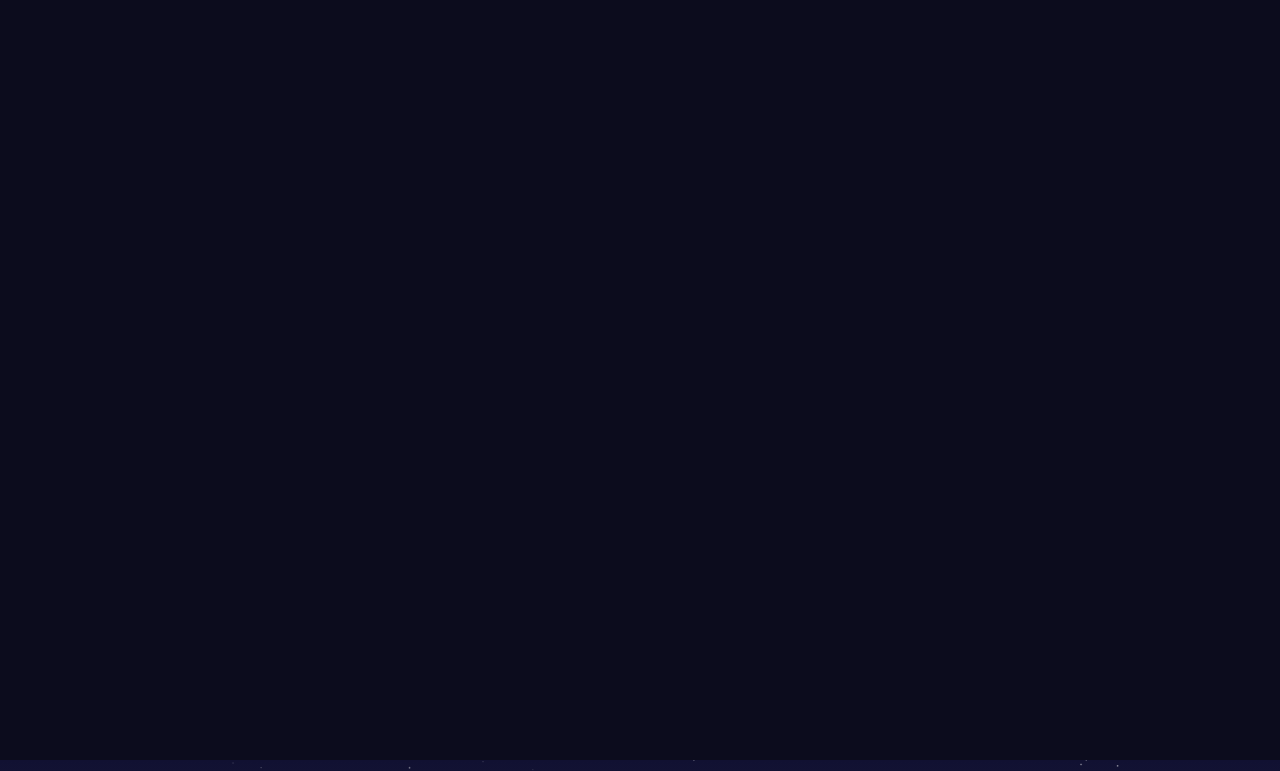
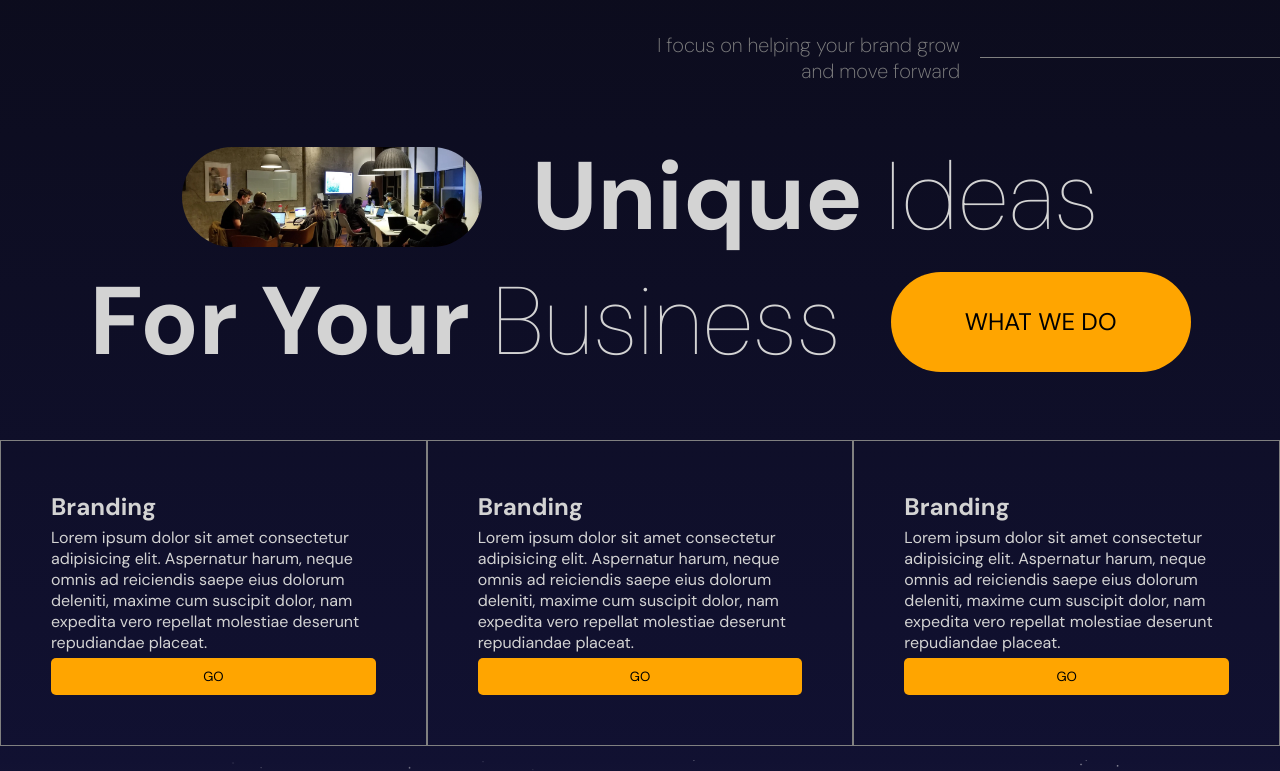
Before and after one commit to safak/animated-portfolio, a React (Vite) app: page / in a window 1280 px wide. Shown: the part 1640-2411 px from the top of the page. Built offline with nearby package versions, Linux system fonts and the light colour scheme.

Commit message:
added services page, cards, animations, and on hoverstate

```diff
--- a/src/App.jsx
+++ b/src/App.jsx
@@ -2,6 +2,7 @@ import './app.scss';
 import Navbar from './components/navbar/Navbar';
 import Hero from './components/Hero/Hero';
 import Parallax from './components/Parallax/Parallax';
+import Services from './components/Services/Services';
 
 const App = () => {
   return (
@@ -13,17 +14,18 @@ const App = () => {
       <section id='Services'>
         <Parallax type='services' />
       </section>
-      <section>"</section>
+      <section>Services
+        <Services />
+      </section>
       <section id='Portfolio'>
         <Parallax type='portfolio' />
       </section>
-      <section></section>
-      <section></section>
-      <section></section>
+      <section>Portfolio1</section>
+      <section>Portfolio2</section>
+      <section>Portfolio3</section>
       <section id='Contact'></section>
     </div>
   );
 };
 
-
 export default App;
--- /dev/null
+++ b/src/components/Services/Services.jsx
@@ -0,0 +1,71 @@
+import './services.scss';
+import { motion } from 'framer-motion';
+
+const Services = () => {
+  return (
+    <motion.div className='services'>
+      <motion.div className='textContainer'>
+        <p>
+          I focus on helping your brand grow
+          <br />
+          and move forward
+        </p>
+        <hr />
+      </motion.div>
+      <motion.div className='titleContainer'>
+        <div className='title'>
+          <img src='/people.webp' alt='' />
+          <h1>
+            <span>
+              <b>Unique</b>
+            </span>{' '}
+            Ideas
+          </h1>
+        </div>
+        <div className='title'>
+          <h1>
+            <span>
+              <b>For Your</b>
+            </span>{' '}
+            Business
+          </h1>
+          <button className='btn'>WHAT WE DO</button>
+        </div>
+      </motion.div>
+      <motion.div className='listContainer'>
+        <motion.div className='box'>
+          <h2>Branding</h2>
+          <p>
+            Lorem ipsum dolor sit amet consectetur adipisicing elit. Aspernatur
+            harum, neque omnis ad reiciendis saepe eius dolorum deleniti, maxime
+            cum suscipit dolor, nam expedita vero repellat molestiae deserunt
+            repudiandae placeat.
+          </p>
+          <button className='card-btn'>GO</button>
+        </motion.div>
+        <motion.div className='box'>
+          <h2>Branding</h2>
+          <p>
+            Lorem ipsum dolor sit amet consectetur adipisicing elit. Aspernatur
+            harum, neque omnis ad reiciendis saepe eius dolorum deleniti, maxime
+            cum suscipit dolor, nam expedita vero repellat molestiae deserunt
+            repudiandae placeat.
+          </p>
+          <button className='card-btn'>GO</button>
+        </motion.div>
+        <motion.div className='box' >
+          <h2>Branding</h2>
+          <p>
+            Lorem ipsum dolor sit amet consectetur adipisicing elit. Aspernatur
+            harum, neque omnis ad reiciendis saepe eius dolorum deleniti, maxime
+            cum suscipit dolor, nam expedita vero repellat molestiae deserunt
+            repudiandae placeat.
+          </p>
+          <button className='card-btn'>GO</button>
+        </motion.div>
+      </motion.div>
+    </motion.div>
+  );
+};
+
+export default Services;
--- /dev/null
+++ b/src/components/Services/services.scss
@@ -0,0 +1,99 @@
+.services {
+  background: linear-gradient(180deg, #0c0c1d, #111132);
+  height: 100%;
+  display: flex;
+  flex-direction: column;
+  justify-content: space-between;
+
+  .textContainer {
+    flex: 1;
+    align-self: flex-end;
+    display: flex;
+    align-items: center;
+    gap: 20px;
+
+    p {
+      font-weight: 200;
+      font-size: 20px;
+      color: gray;
+      text-align: right;
+    }
+
+    hr {
+      width: 300px;
+      border: none;
+      border-top: 0.5px solid gray;
+    }
+  }
+
+  .titleContainer {
+    flex: 2;
+    display: flex;
+    flex-direction: column;
+    align-items: center;
+
+    .title {
+      display: flex;
+      align-items: center;
+      gap: 50px;
+
+      img {
+        width: 300px;
+        height: 100px;
+        border-radius: 50px;
+        object-fit: cover;
+      }
+
+      h1 {
+        font-size: 96px;
+        font-weight: 100;
+      }
+
+      span {
+        font-weight: bold;
+
+        :hover {
+          color: orange;
+        }
+      }
+
+      .btn {
+        width: 300px;
+        height: 100px;
+        border-radius: 50px;
+        background-color: orange;
+        border: none;
+        font-size: 24px;
+        cursor: pointer;
+      }
+    }
+  }
+  .listContainer {
+    flex: 2;
+    display: flex;
+    max-width: 1366px;
+    margin: auto;
+    padding-bottom: 35px;
+
+    :hover {
+      background: lightgray;
+      color: black;
+    }
+
+    .box {
+      padding: 50px;
+      display: flex;
+      flex-direction: column;
+      justify-content: space-between;
+      border: 1px solid gray;
+
+      .card-btn {
+        padding: 10px;
+        background-color: orange;
+        border: none;
+        border-radius: 5px;
+        cursor: pointer;
+      }
+    }
+  }
+}
```
